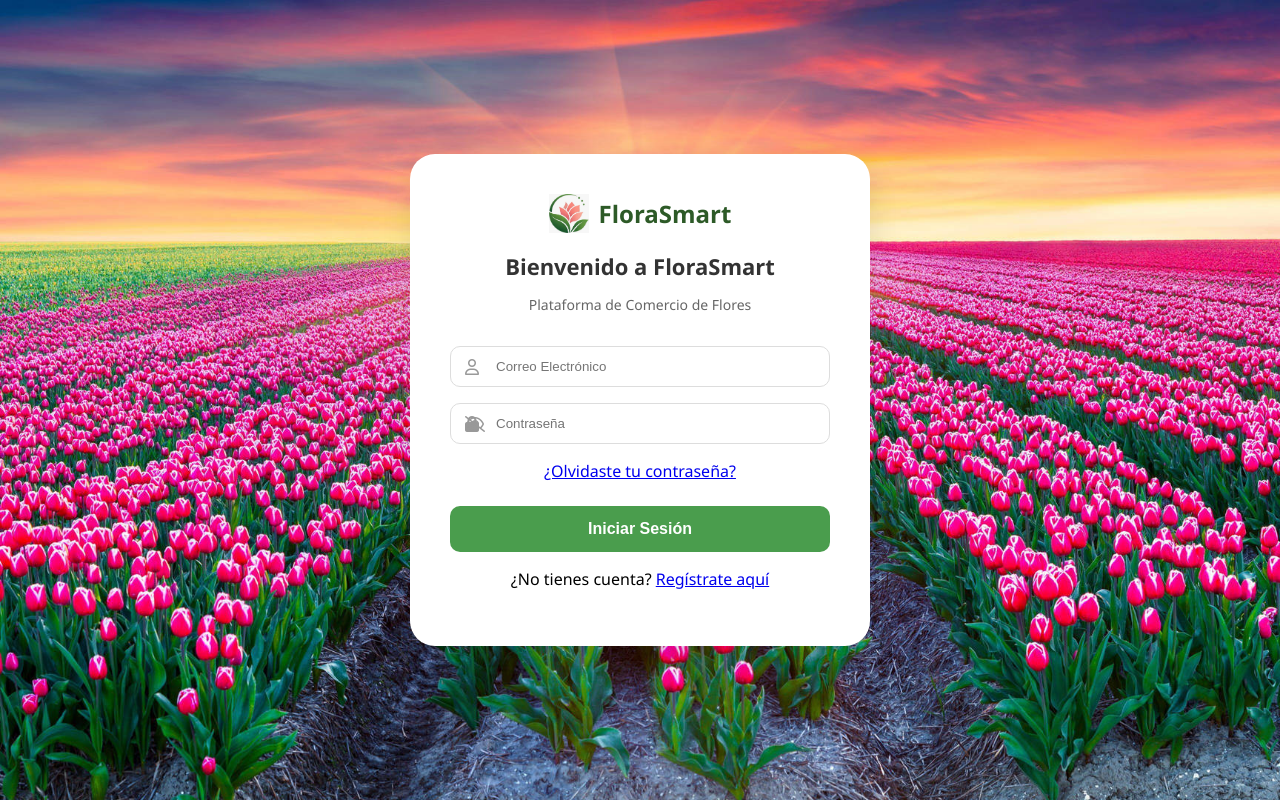
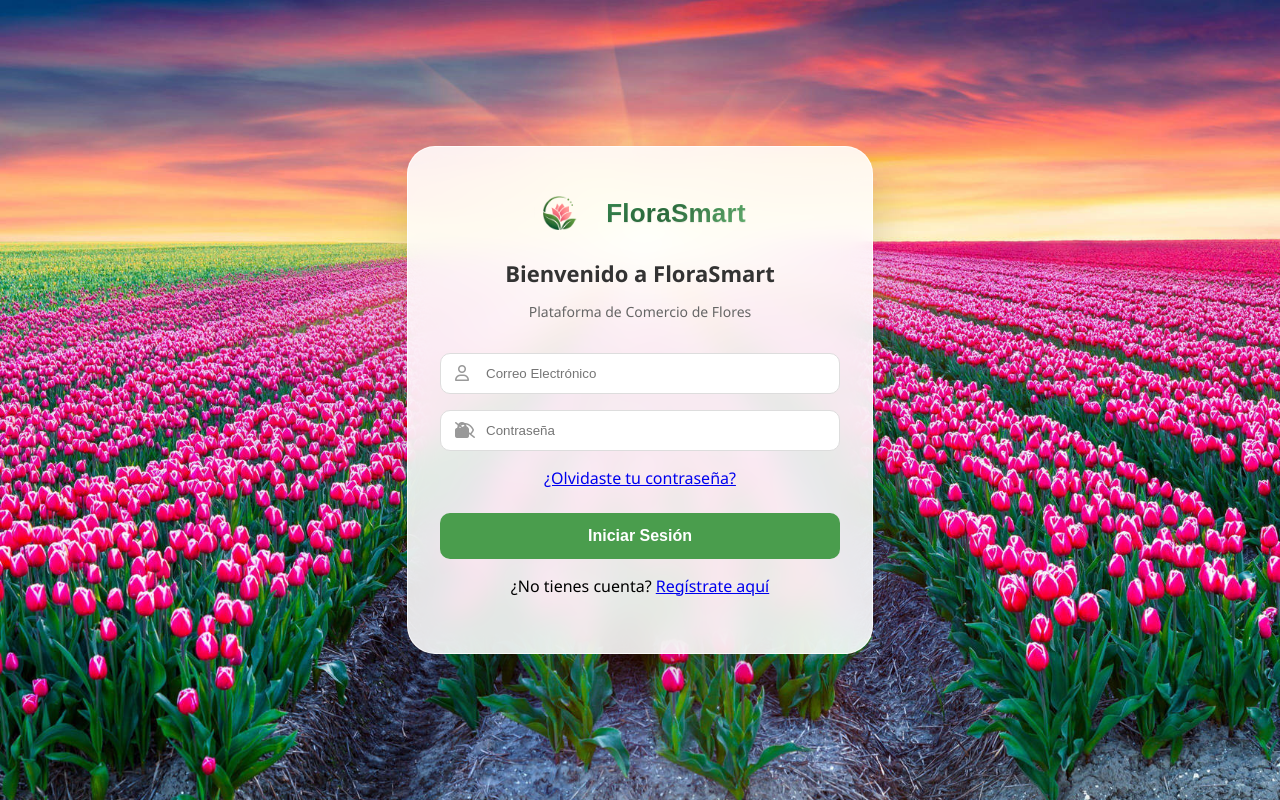
Before and after one commit to haroldbenavides2008-netizen/FloraSmart, a Django app: page / in a window 1280 px wide. Run offline with Django 5.2, Linux system fonts and the light colour scheme.

Commit message:
modificacion en el login y logos

```diff
--- a/static/css/style.css
+++ b/static/css/style.css
@@ -35,17 +35,59 @@ body, html {
 }
 
 .login-card {
-    background: white;
-    padding: 2.5rem;
-    border-radius: 25px;
-    box-shadow: 0 10px 30px rgba(0,0,0,0.1);
-    width: 380px;
+    background: rgba(255, 255, 255, 0.88);
+    border: 1px solid rgba(255, 255, 255, 0.8);
+    padding: 2.5rem 2rem;
+    border-radius: 28px;
+    box-shadow: 0 20px 45px rgba(0, 0, 0, 0.14);
+    width: 400px;
     text-align: center;
+    backdrop-filter: blur(14px);
 }
 
-.brand { display: flex; align-items: center; justify-content: center; margin-bottom: 1rem; }
-.logo { width: 40px; margin-right: 10px; }
-.brand-name { color: var(--green-dark); font-size: 24px; margin: 0; }
+.brand {
+    display: flex;
+    align-items: center;
+    justify-content: center;
+    gap: 12px;
+    margin-bottom: 1rem;
+}
+
+.logo {
+    width: 52px;
+    margin-right: 8px;
+    background-color: transparent !important;
+    display: block;
+    border-radius: 50%;
+    padding: 0;
+    box-shadow: none;
+}
+
+.sidebar-logo {
+    width: 38px;
+    height: auto;
+    margin-right: 10px;
+    background-color: transparent !important;
+    display: block;
+    border-radius: 50%;
+    padding: 0;
+    box-shadow: none;
+}
+
+.brand-name {
+    color: #23673b;
+    font-family: 'Poppins', sans-serif;
+    font-size: 26px;
+    font-weight: 700;
+    letter-spacing: 0.24px;
+    margin: 0;
+    text-decoration: none;
+    background: linear-gradient(135deg, #3b8e54 0%, #2d6f3f 40%, #6cbc78 100%);
+    background-clip: text;
+    -webkit-background-clip: text;
+    -webkit-text-fill-color: transparent;
+    text-shadow: 0 1px 1px rgba(0, 0, 0, 0.08);
+}
 
 .welcome-title { color: #333; margin-bottom: 5px; font-size: 22px; }
 .role-text { color: var(--text-gray); margin-bottom: 2rem; font-size: 14px; }
@@ -112,6 +154,8 @@ body, html {
     height: auto;
     margin-right: 10px;
     filter: drop-shadow(0 1px 4px rgba(0, 0, 0, 0.12));
+    background: transparent;
+    display: block;
 }
 
 .sidebar-brand-name {
```
Also changed, not shown: db.sqlite3, static/images/logo.png.
